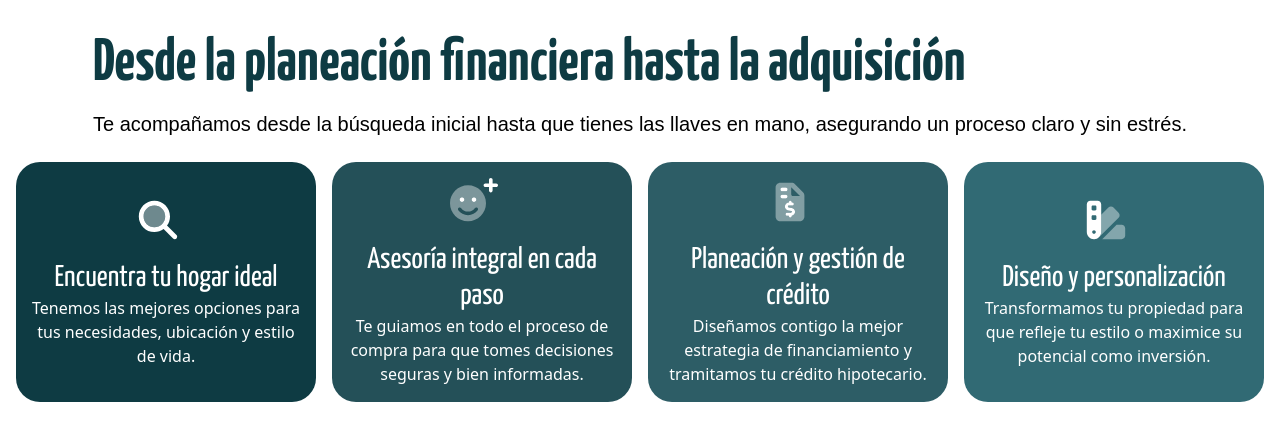
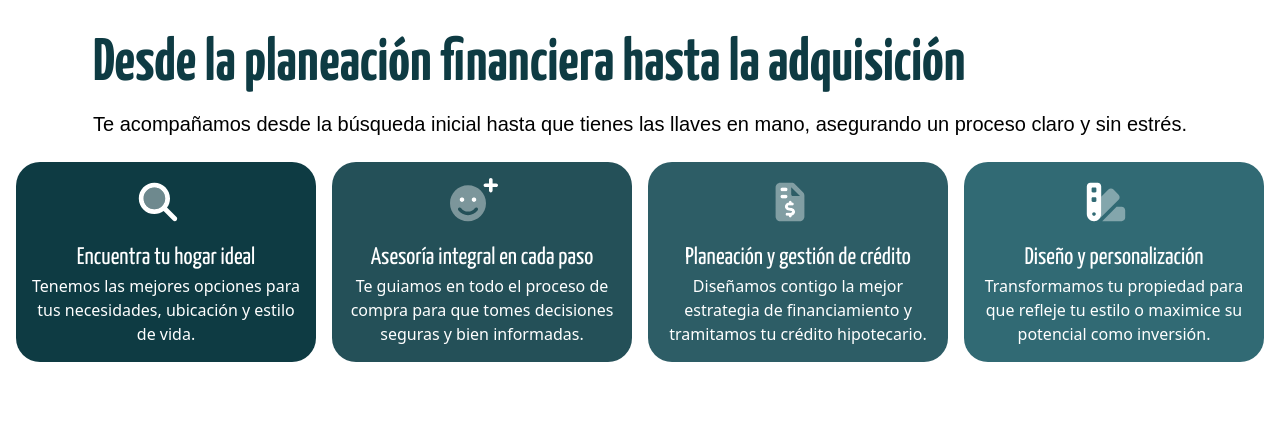
Before and after one commit to Migueluckleo/okbienesraices, a website: page index.html in a window 1280 px wide. Shown: the part 902-1342 px from the top of the page. After the commit the page ends 1320 px from the top, so only its background shows below. Drawn offline with Linux system fonts and the light colour scheme; a web font is replaced by a local one.

Commit message:
Cards Section

```diff
--- a/index.html
+++ b/index.html
@@ -61,21 +61,21 @@
         <div class=" flex flex-row md:flex-col items-center justify-center bg-brand-primary-800 p-4 rounded-3xl mb-4 md:mb-0 md:w-1/4">
           <img src="assets/search.svg" alt="search icon" class="mr-4 w-12 h-auto md:mb-4">
           <div class="flex flex-col items-start">
-            <h3 class="text-left md:text-center font-yanone text-3xl font-normal text-white w-full">Encuentra tu hogar ideal</h3>
+            <h3 class="text-left md:text-center font-yanone text-2xl font-normal text-white w-full">Encuentra tu hogar ideal</h3>
             <p class="text-white text-left md:text-center">Tenemos las mejores opciones para tus necesidades, ubicación y estilo de vida.</p>
           </div>
         </div>
         <div class="flex flex-row md:flex-col items-center justify-center bg-brand-primary-700 p-4 rounded-3xl mb-4 md:mb-0 md:w-1/4">
           <img src="assets/smile.svg" alt="search icon" class="mr-4 w-12 h-auto md:mb-4">
           <div class="flex flex-col items-start">
-            <h3 class="text-left md:text-center font-yanone text-3xl font-normal text-white w-full">Asesoría integral en cada paso</h3>
+            <h3 class="text-left md:text-center font-yanone text-2xl font-normal text-white w-full">Asesoría integral en cada paso</h3>
             <p class="text-white text-left md:text-center">Te guiamos en todo el proceso de compra para que tomes decisiones seguras y bien informadas.</p>
           </div>
         </div>
         <div class="flex flex-row md:flex-col items-center justify-center bg-brand-primary-600 p-4 rounded-3xl mb-4 md:mb-0 md:w-1/4">
           <img src="assets/invoice.svg" alt="search icon" class="mr-4 w-12 h-auto md:mb-4">
           <div class="flex flex-col items-start">
-            <h3 class="text-left md:text-center font-yanone text-3xl font-normal text-white w-full">Planeación y gestión de crédito</h3>
+            <h3 class="text-left md:text-center font-yanone text-2xl font-normal text-white w-full">Planeación y gestión de crédito</h3>
             <p class="text-white text-left md:text-center">Diseñamos contigo la mejor estrategia de financiamiento y tramitamos tu crédito hipotecario.</p>
           </div>
         </div>
@@ -83,7 +83,7 @@
         <div class="flex flex-row md:flex-col items-center justify-center bg-brand-primary-500 p-4 rounded-3xl mb-4 md:mb-0 md:w-1/4">
           <img src="assets/color.svg" alt="search icon" class="mr-4 w-12 h-auto md:mb-4">
           <div class="flex flex-col items-start">
-            <h3 class="text-left md:text-center font-yanone text-3xl font-normal text-white w-full">Diseño y personalización</h3>
+            <h3 class="text-left md:text-center font-yanone text-2xl font-normal text-white w-full">Diseño y personalización</h3>
             <p class="text-white text-left md:text-center">Transformamos tu propiedad para que refleje tu estilo o maximice su potencial como inversión.</p>
           </div>
       </div>
```
Also changed, not shown: src/output.css.
